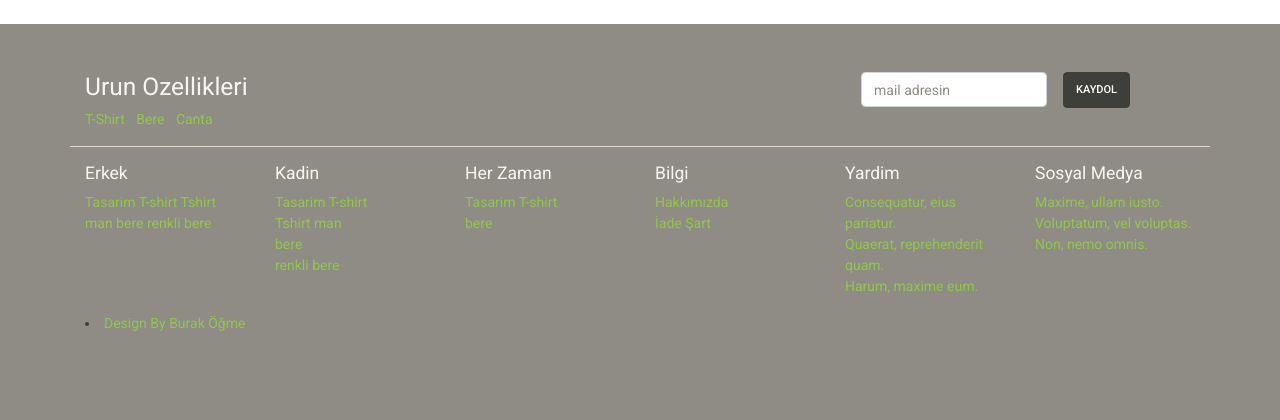
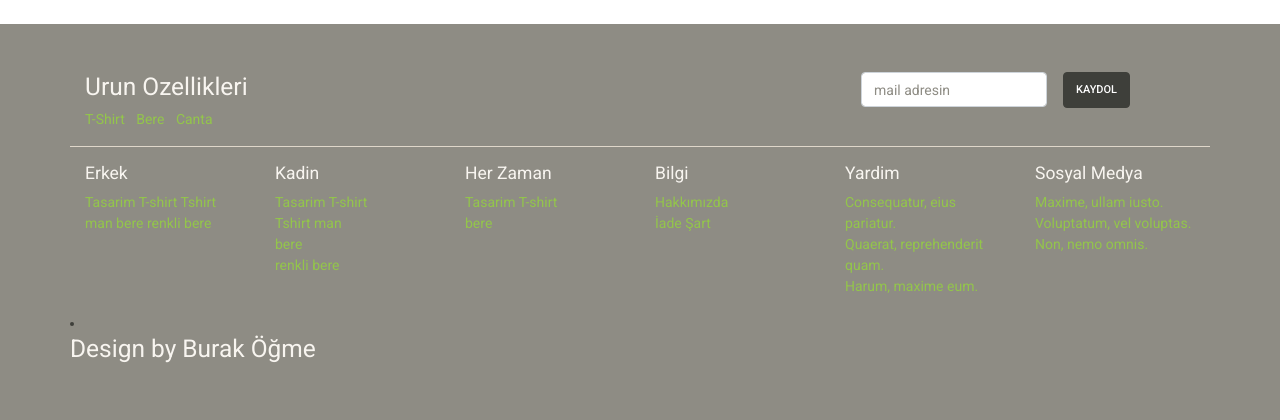
Before and after one commit to burakbf55/kaftclone-live, a Django app: page / in a window 1280 px wide. Shown: the part 910-1330 px from the top of the page. Before the commit the page ends 1241 px from the top, so only its background shows below. Run offline with Django 3.2, Linux system fonts and the light colour scheme; data comes from the database, SQL or seed files in the repository; some libraries are stand-ins or nearby versions.

Commit message:
yeni düzenleme4

```diff
--- a/templates/base/components/footer.html
+++ b/templates/base/components/footer.html
@@ -100,10 +100,11 @@
                 </ul>
                 <br>
             </div>
+            <div class"">
+                <li><a href="https://www.instagram.com/burakogme/"><h3 class="text-light">Design by Burak Öğme</h3></a></li>
+            </div>
         </div>
-        <div class"col-sm-2">
-            <li><a href="https://www.instagram.com/burakogme/">Design By Burak Öğme</a></li>
-        </div>
+
 
 
 
```
